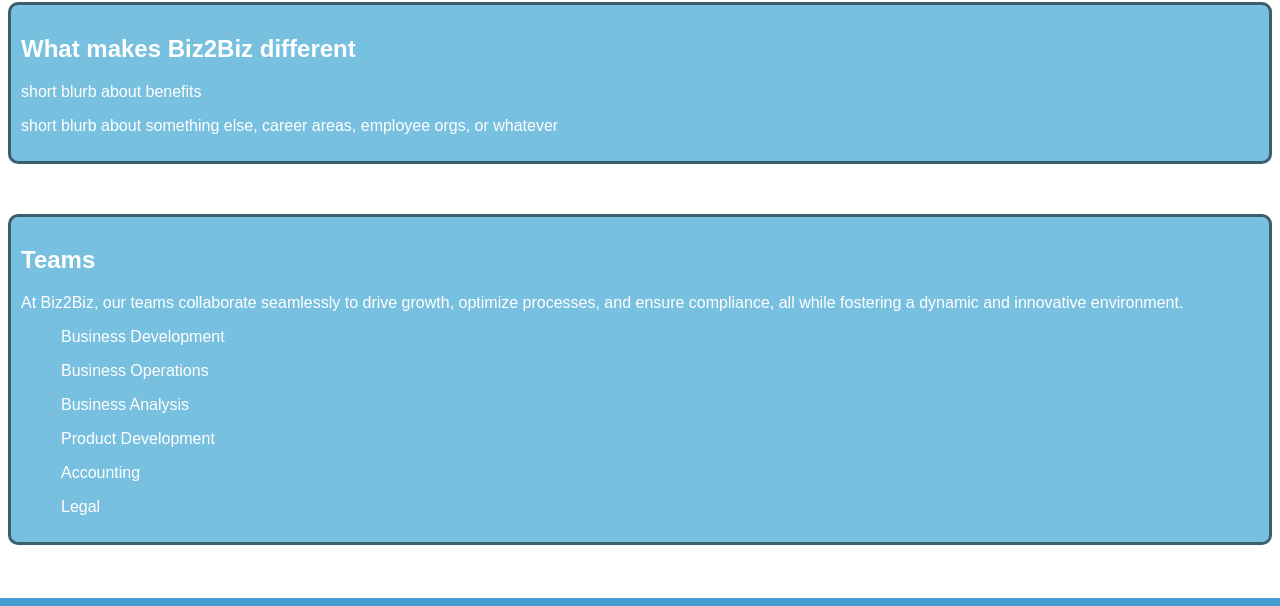
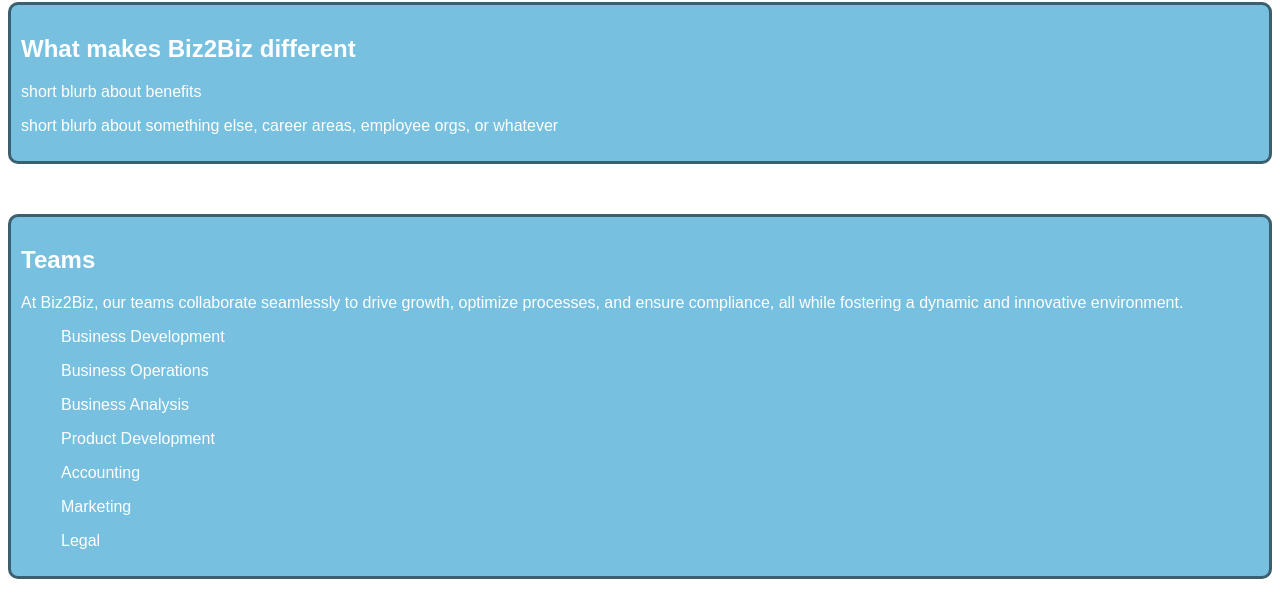
Before and after one commit to lemery787/Biz2Biz, a plain HTML site: page index.html in a window 1280 px wide. Shown: the part 1457-2063 px from the top of the page. Drawn offline with Linux system fonts and the light colour scheme.

Commit message:
Update index.html

```diff
--- a/index.html
+++ b/index.html
@@ -55,6 +55,7 @@
 		<li><p>Business Analysis</p></li>
 		<li><p>Product Development</p></li>
 		<li><p>Accounting</p></li>
+		<li><p>Marketing</p></li>
 		<li><p>Legal</p></li>
 		</ul>
 	</div>
```
